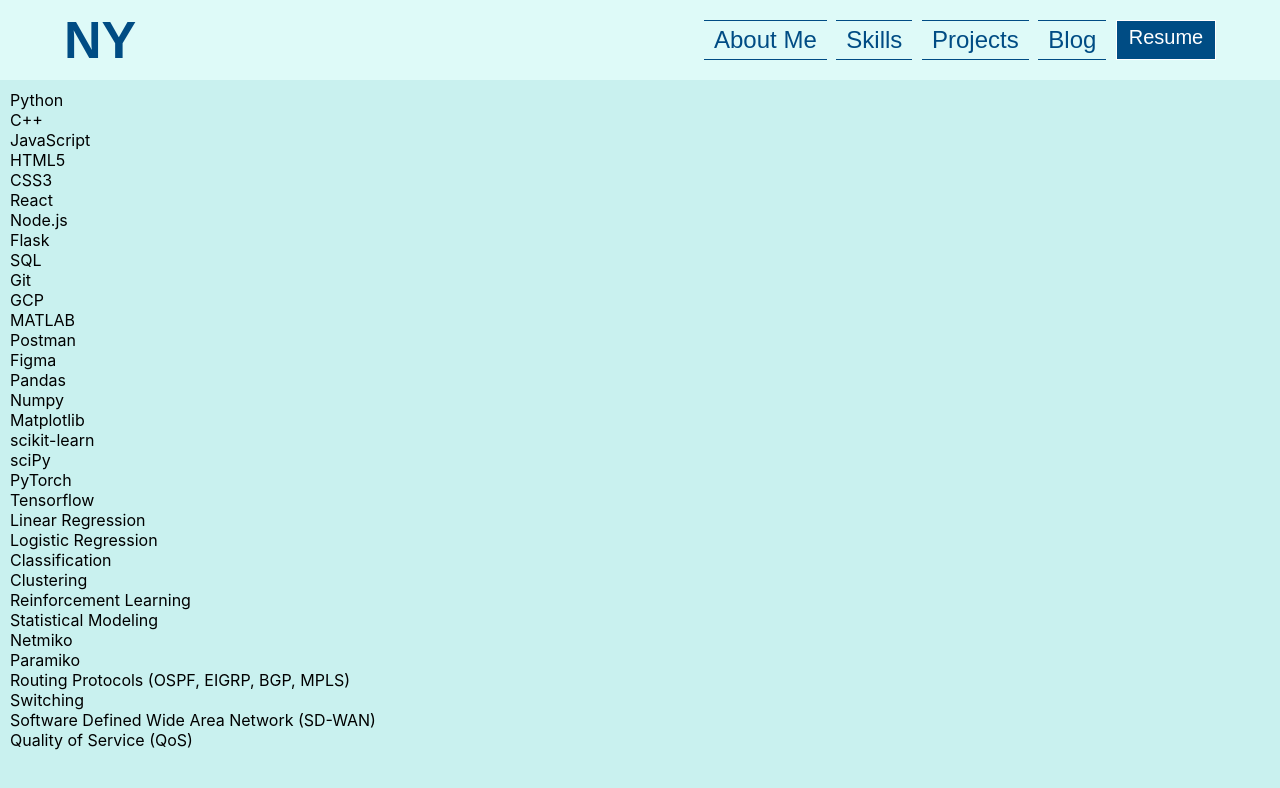
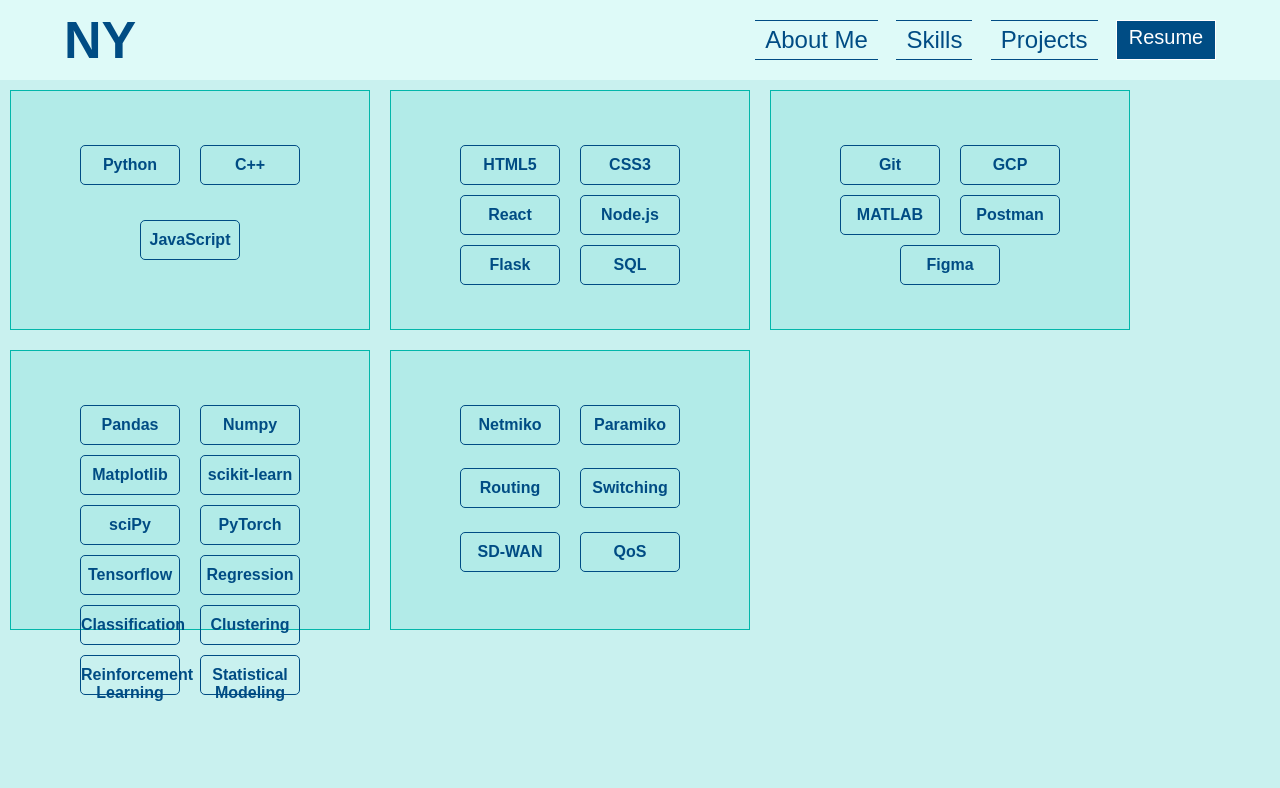
Before and after one commit to nyeddana22/Portfolio, a React (Create React App) app: page /skills in a window 1280 px wide. Shown: the top 788 px of the page. Built offline with nearby package versions, Linux system fonts and the light colour scheme; a web font is replaced by a local one.

Commit message:
Updates to skills

```diff
--- a/src/App.js
+++ b/src/App.js
@@ -17,7 +17,7 @@
         <Route path='/aboutme' element={<Aboutme/>} />
         <Route path='/skills' element={<Skills/>} />
         <Route path='/projects' element={<Projects/>} />
-        <Route path='/blog' element={<Blog/>} />
+        {/* <Route path='/blog' element={<Blog/>} /> */}
       </Routes>
 
 
--- a/src/Pages/Landing.css
+++ b/src/Pages/Landing.css
@@ -8,7 +8,7 @@
 }
 .body-container {
   width: 100%;
-  height: 480px;
+  height: 500px;
   display: flex;
   align-items: center;
   justify-content: space-around;
@@ -68,7 +68,7 @@
 .icons {
   display: flex;
   flex-direction: column;
-  gap: 8px;
+  gap: 12px;
   justify-content: center;
   align-items: left;
   padding-left: 40px;
--- a/src/Pages/Landing.js
+++ b/src/Pages/Landing.js
@@ -3,6 +3,7 @@
 import memoji from "../components/Images/memoji.png";
 import { ImGithub } from "react-icons/im";
 import { GrLocationPin } from "react-icons/gr";
+import { BsPenFill } from "react-icons/bs"
 import { FiLinkedin, FiArrowUpRight } from "react-icons/fi";
 import { MdOutlineEmail } from "react-icons/md";
 import { Link } from "react-router-dom";
@@ -46,6 +47,15 @@
                 <ImGithub className="icon" />
                 <div>nyeddana22</div>
               </a>
+              <a
+                href="https://niharika-yeddanapudi.medium.com"
+                target="_blank"
+                rel="noopener noreferrer"
+                className="icon-text"
+              >
+                <BsPenFill className="icon" />
+                <div>niharika-yeddanapudi</div>
+              </a>
             </div>
           </div>
           <div className="text">
@@ -62,10 +72,14 @@
               <Link to="/aboutme">
                 <button className="button_1">About Me</button>
               </Link>
-              <a href="https://drive.google.com/file/d/1GrNvqEaOuWnufwEQy-dnJxO_2r4_nKAr/view?usp=sharing"
-              target="_blank"
-              rel="noopener noreferrer">
-                <button className="button_2">Resume <FiArrowUpRight/></button>
+              <a
+                href="https://drive.google.com/file/d/1GrNvqEaOuWnufwEQy-dnJxO_2r4_nKAr/view?usp=sharing"
+                target="_blank"
+                rel="noopener noreferrer"
+              >
+                <button className="button_2">
+                  Resume <FiArrowUpRight />
+                </button>
               </a>
             </div>
           </div>
--- a/src/Pages/Skills.css
+++ b/src/Pages/Skills.css
@@ -4,13 +4,48 @@
 }
 
 .skills-container {
-    display: grid;
-    grid-template-columns: auto auto auto;
-    gap: 10px;
+    display: flex;
+    gap: 20px;
     padding: 10px;
 }
 
+.technical-skills {
+    /* margin-top: 75px;
+    margin-bottom: 50px;
+    margin-left: 150px;; */
+}
+
+.section-box {
+
+    background-color: #a3e7e395;
+    border: 1px solid #03b6aa;
+    display: flex;
+    padding: 44px 44px;
+    max-width: 360px;
+    max-height: 280px;
+    flex-wrap: wrap;
+    gap: 0px 20px;
+    justify-content: center;
+    cursor: default;
+}
+
+.section-box:hover {
+    box-shadow: 0 2px 0 rgba(3,182,170, 0.21), 0 4px 8px rgba(3,182,170, 0.22),
+    0 10px 10px rgba(3,182,170, 0.16), 0 7px 70px rgba(3,182,170, 0.24);
+}
+
+.top-three {
+    display: flex;
+    gap: 20px;
+}
+
+.bottom-two {
+    display: flex;
+    gap: 20px;
+}
+
 .skill {
+    list-style: none;
     border: 1px solid;
     margin-top: 10px;
     border-radius: 5px;
@@ -22,3 +57,7 @@
     padding: 10px 0;
     color: #004c84;
 }
+
+.skill:hover {
+    color: #03b6aa;
+}
--- a/src/Pages/Skills.js
+++ b/src/Pages/Skills.js
@@ -14,8 +14,8 @@
     "sciPy",
     "PyTorch",
     "Tensorflow",
-    "Linear Regression",
-    "Logistic Regression",
+    // Linear and Logistic
+    "Regression",
     "Classification",
     "Clustering",
     "Reinforcement Learning",
@@ -24,10 +24,13 @@
   Networks: [
     "Netmiko",
     "Paramiko",
-    "Routing Protocols (OSPF, EIGRP, BGP, MPLS)",
+    // Protocols (OSPF, EIGRP, BGP, MPLS)
+    "Routing",
     "Switching",
-    "Software Defined Wide Area Network (SD-WAN)",
-    "Quality of Service (QoS)",
+    // Software Defined Wide Area Network
+    "SD-WAN",
+    // Quality of Service
+    "QoS",
   ],
 };
 
@@ -38,21 +41,56 @@
         <div className="skills-container">
           <div className="technical-skills">
             <ul>
+              <div className="top-three">
+                <div className="section-box">
                   {sklist.languages.map((item, i) => {
-                return <li key={i}>{item}</li>;
+                    return (
+                      <li key={i} className="skill">
+                        {item}
+                      </li>
+                    );
                   })}
+                </div>
+                <div className="section-box">
                   {sklist.webdev.map((item, i) => {
-                return <li key={i}>{item}</li>;
+                    return (
+                      <li key={i} className="skill">
+                        {item}
+                      </li>
+                    );
                   })}
+                </div>
+                <div className="section-box">
                   {sklist.software_tools.map((item, i) => {
-                return <li key={i}>{item}</li>;
+                    return (
+                      <li key={i} className="skill">
+                        {item}
+                      </li>
+                    );
                   })}
+                </div>
+              </div>
+              <br />
+              <div className="bottom-two">
+                <div className="section-box">
                   {sklist.MachineLearning.map((item, i) => {
-                return <li key={i}>{item}</li>;
+                    return (
+                      <li key={i} className="skill">
+                        {item}
+                      </li>
+                    );
                   })}
+                </div>
+                <div className="section-box">
                   {sklist.Networks.map((item, i) => {
-                return <li key={i}>{item}</li>;
+                    return (
+                      <li key={i} className="skill">
+                        {item}
+                      </li>
+                    );
                   })}
+                </div>
+              </div>
             </ul>
           </div>
         </div>
--- a/src/components/Navbar/Navbar.css
+++ b/src/components/Navbar/Navbar.css
@@ -26,7 +26,7 @@
     justify-content: space-between;
     list-style: none;
     text-align: center;
-    width: 40vw;
+    width: 36vw;
 }
 
 .nav-links {
--- a/src/components/Navbar/Navbar.js
+++ b/src/components/Navbar/Navbar.js
@@ -24,9 +24,9 @@
           <li className="nav-links">
             <Link to="/projects">Projects</Link>
           </li>
-          <li className="nav-links">
+          {/* <li className="nav-links">
             <Link to="/blog">Blog</Link>
-          </li>
+          </li> */}
           <li className="resume-button">
             <a
               href="https://drive.google.com/file/d/1GrNvqEaOuWnufwEQy-dnJxO_2r4_nKAr/view?usp=sharing"
```
Lines whose indentation alone changed are shown as unchanged.
